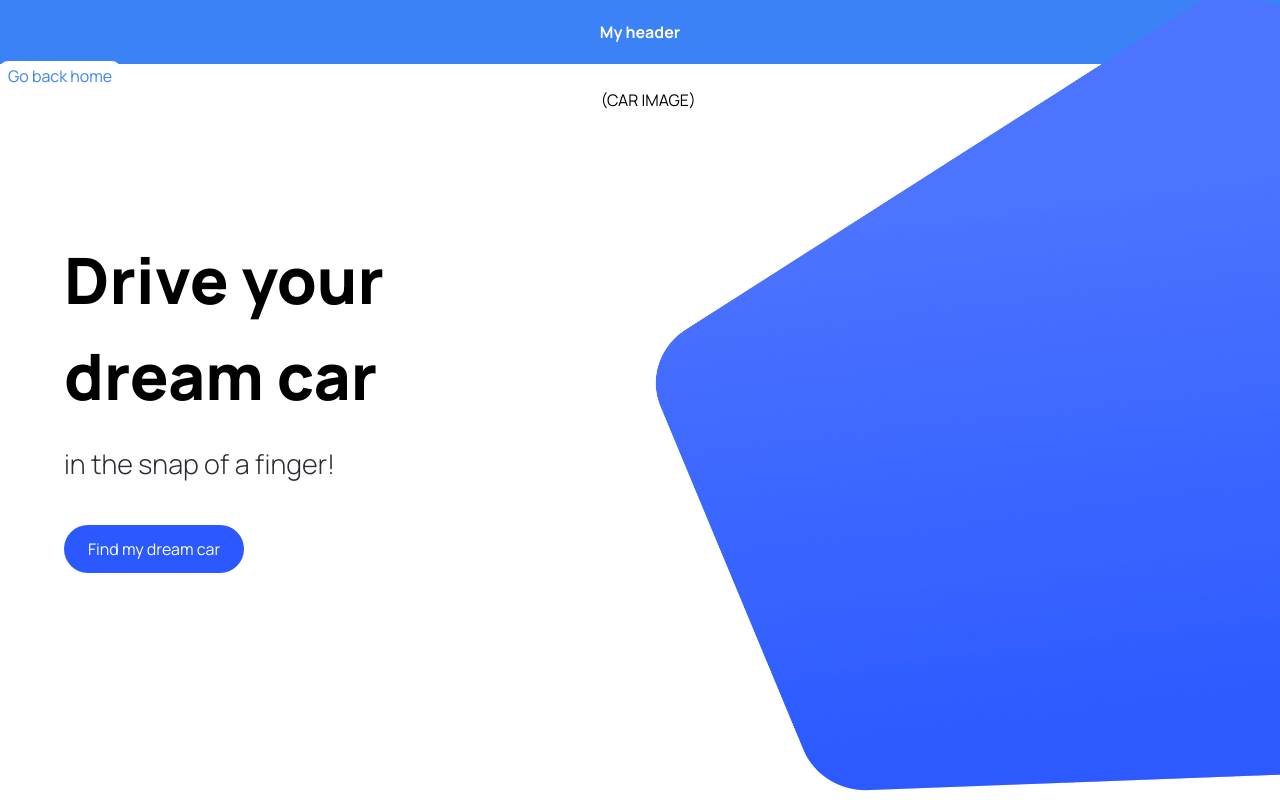
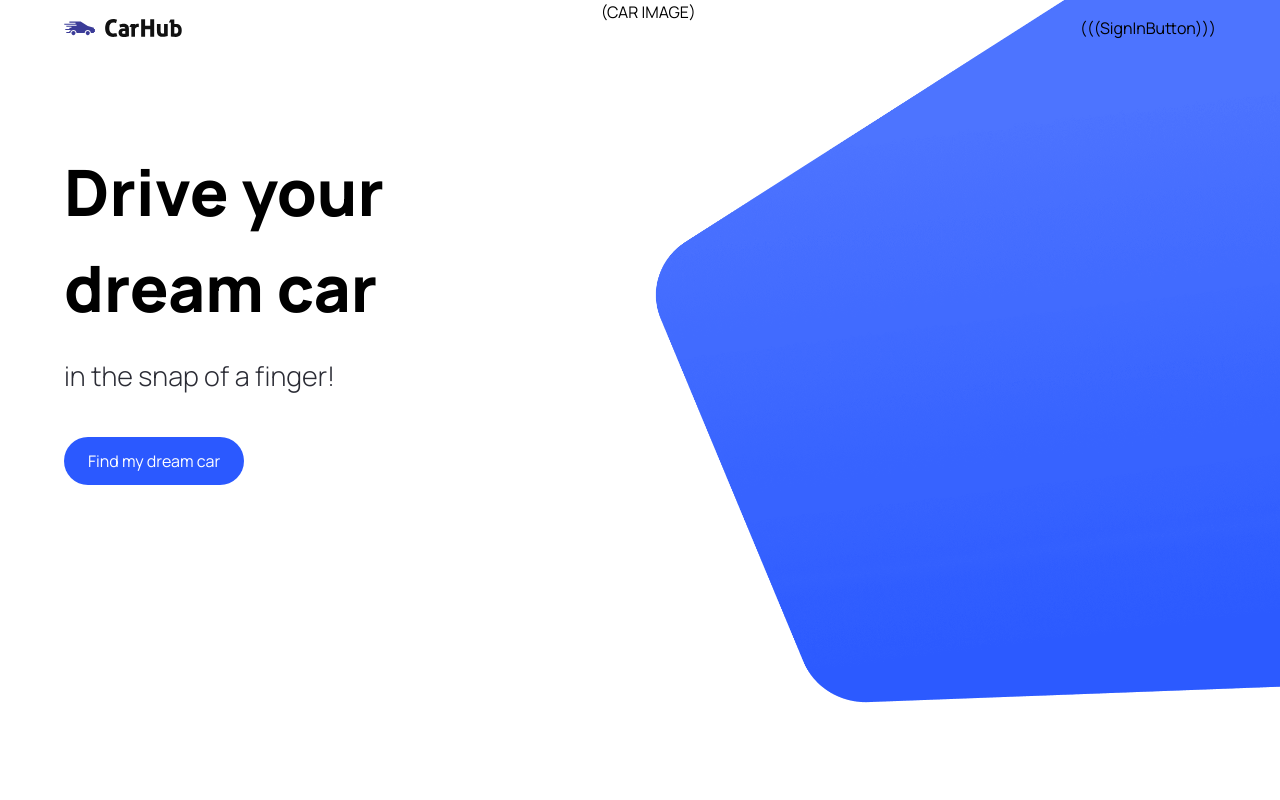
Before and after one commit to algife/portfolio__nextjs-tailwind-cars-api, a Next.js app: page / in a window 1280 px wide. Shown: the top 800 px of the page. Built offline with nearby package versions, Linux system fonts and the light colour scheme.

Commit message:
Creating navbar UI with the lack of the sign-in button

```diff
--- a/app/layout.tsx
+++ b/app/layout.tsx
@@ -1,8 +1,8 @@
 import Footer from "@/components/Footer";
-import Header from "@/components/Header";
 import ReduxProvider from "@/redux/redux.provider";
 import type { Metadata } from "next";
 import "./styles/globals.css";
+import Navbar from "@/components/Navbar";
 
 export const metadata: Metadata = {
   title: "CarHub",
@@ -18,7 +18,7 @@ export default function RootLayout({ children }: Props) {
     <html lang="en">
       <body className="body">
         <ReduxProvider>
-          <Header />
+          <Navbar />
           {children}
           <Footer />
         </ReduxProvider>
--- a/components/Header.tsx
+++ /dev/null
@@ -1,14 +0,0 @@
-import Link from "next/link";
-
-export default function Header() {
-  return (
-    <header>
-      <p className="p-5 bg-blue-500 font-bold text-white text-center">
-        My header
-      </p>
-      <Link href="/" className="px-2 py-1 bg-white text-blue-500 rounded-lg">
-        Go back home
-      </Link>
-    </header>
-  );
-}
--- /dev/null
+++ b/components/Navbar.tsx
@@ -0,0 +1,22 @@
+import Image from "next/image";
+import Link from "next/link";
+
+async function Navbar() {
+  return (
+    <header className="w-full absolute z-10 header">
+      <nav className="max-w-[1440px] mx-auto flex justify-between items-center sm:px-16 px-6 py-4">
+        <Link href="/" className="flex justify-center items-center">
+          <Image
+            src="/logo.svg"
+            alt="CarHub"
+            width={118}
+            height={18}
+            className="object-contain"
+          />
+        </Link>
+        (((SignInButton)))
+      </nav>
+    </header>
+  );
+}
+export default Navbar;
```
